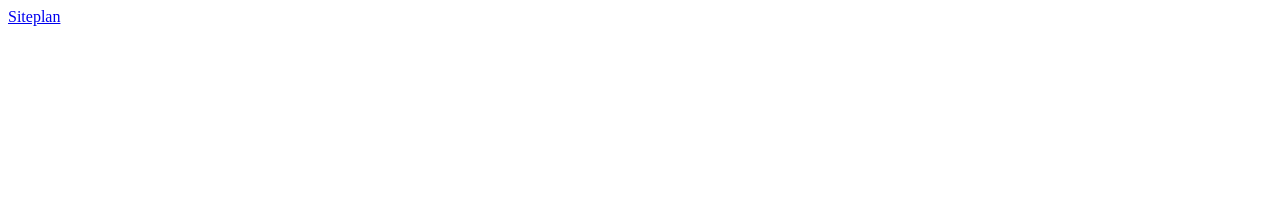
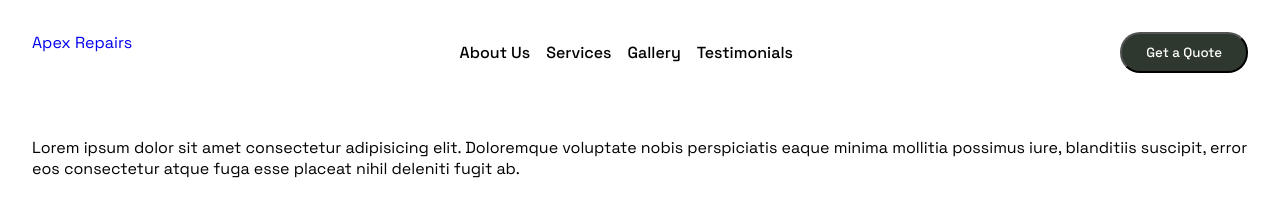
Before and after one commit to EghosaOrdia/wdd131, a plain HTML site: page project/index.html in a window 1280 px wide. Drawn offline with Linux system fonts and the light colour scheme.

Commit message:
status: project header and main sections initialized and structuring

```diff
--- a/project/index.html
+++ b/project/index.html
@@ -1,11 +1,48 @@
 <!DOCTYPE html>
 <html lang="en">
-<head>
-    <meta charset="UTF-8">
-    <meta name="viewport" content="width=device-width, initial-scale=1.0">
-    <title>Project Home page</title>
-</head>
-<body>
-    <a href="siteplan.html">Siteplan</a>
-</body>
+  <head>
+    <meta charset="UTF-8" />
+    <meta name="viewport" content="width=device-width, initial-scale=1.0" />
+    <meta name="author" content="Eghosa Ordia" />
+    <meta
+      name="description"
+      content="Apex Repairs: Get your personal computers and playstations fixed with ease and by reputable technicians."
+    />
+    <title>Apex Repairs</title>
+    <link rel="preconnect" href="https://fonts.googleapis.com" />
+    <link rel="preconnect" href="https://fonts.gstatic.com" crossorigin />
+    <link
+      href="https://fonts.googleapis.com/css2?family=Space+Grotesk:wght@300..700&display=swap"
+      rel="stylesheet"
+    />
+    <link rel="stylesheet" href="styles/primary.css" />
+    <link rel="stylesheet" href="styles/main.css" onload="this.media='all'" />
+    <link
+      rel="stylesheet"
+      href="styles/larger.css"
+      media="screen and (width >= 500px)"
+    />
+    <script defer src="scripts/main.js"></script>
+  </head>
+  <body>
+    <header>
+      <a href="#">Apex Repairs</a>
+      <ul class="nav-links">
+        <li><a href="#aboutus">About Us</a></li>
+        <li><a href="#services">Services</a></li>
+        <li><a href="#gallery">Gallery</a></li>
+        <li><a href="#testimonials">Testimonials</a></li>
+      </ul>
+      <button id="quote" class="quote">Get a Quote</button>
+    </header>
+
+    <main>
+      <section class="hero">
+        Lorem ipsum dolor sit amet consectetur adipisicing elit. Doloremque
+        voluptate nobis perspiciatis eaque minima mollitia possimus iure,
+        blanditiis suscipit, error eos consectetur atque fuga esse placeat nihil
+        deleniti fugit ab.
+      </section>
+    </main>
+  </body>
 </html>
--- a/project/styles/main.css
+++ b/project/styles/main.css
@@ -1,28 +1,4 @@
-:root {
-  --color-primary: #50c9ce;
-  --color-bg: #2e382e;
-  --color-accent: #ddc67b;
-  --color-accent: #5603ad;
-
-  /* Font weights */
-  --weight-normal: 400;
-  --weight-medium: 500;
-  --weight-semibold: 600;
-  --weight-bold: 700;
-}
-
-* {
-  padding: 0;
-  margin: 0;
-  box-sizing: border-box;
-}
-
-body {
-  font-family: "Space Grotesk", sans-serif;
-  font-optical-sizing: auto;
-  font-weight: 400;
-  font-style: normal;
-}
+@import url("primary.css");
 
 h1 {
   font-size: 2.5rem;
@@ -35,3 +11,44 @@ h2 {
   font-weight: var(--weight-bold);
   color: var(--color-primary);
 }
+a {
+  text-decoration: none;
+}
+button,
+input,
+select,
+textarea {
+  font-family: "Space Grotesk", sans-serif;
+  font-weight: var(--weight-normal);
+  font-style: normal;
+}
+main {
+  padding: var(--paddingLg);
+}
+
+/* ==== Header Content ==== */
+header {
+  display: flex;
+  flex-direction: row;
+  justify-content: space-between;
+  padding: var(--paddingLg);
+}
+.nav-links {
+  list-style: none;
+  display: flex;
+  gap: 1rem;
+  align-items: center;
+}
+.nav-links a {
+  font-weight: var(--weight-medium);
+  color: #000;
+}
+.quote {
+  background-color: var(--color-bg);
+  color: #fff;
+  padding: 10px 24px;
+  font-weight: var(--weight-medium);
+  border-radius: 20px;
+}
+
+/* ==== Main ==== */
--- /dev/null
+++ b/project/styles/primary.css
@@ -0,0 +1,27 @@
+:root {
+  --color-primary: #50c9ce;
+  --color-bg: #2e382e;
+  --color-bg2: #111;
+  --color-accent: #ddc67b;
+  --color-accent: #5603ad;
+  /* Font weights */
+  --weight-normal: 400;
+  --weight-medium: 500;
+  --weight-semibold: 600;
+  --weight-bold: 700;
+
+  --paddingLg: 2rem;
+  --paddingMd: 1.5rem;
+  --paddingSm: 1rem;
+}
+* {
+  padding: 0;
+  margin: 0;
+  box-sizing: border-box;
+}
+
+body {
+  font-family: "Space Grotesk", sans-serif;
+  font-weight: var(--weight-normal);
+  font-style: normal;
+}
```
Also changed, not shown: index.html (+1 -1 lines), project/styles/larger.css (added).
